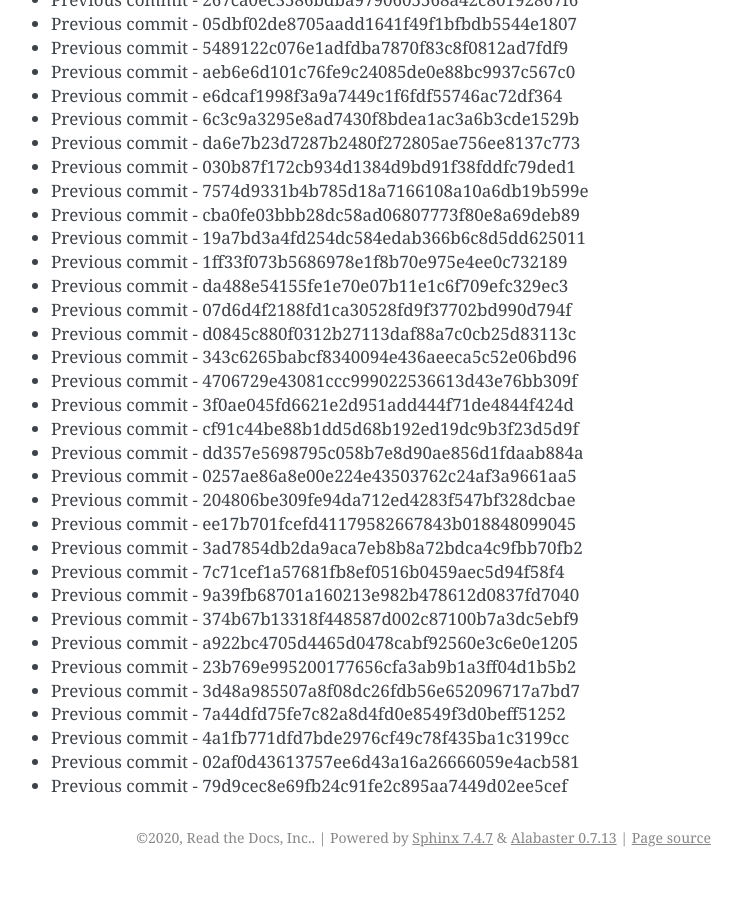
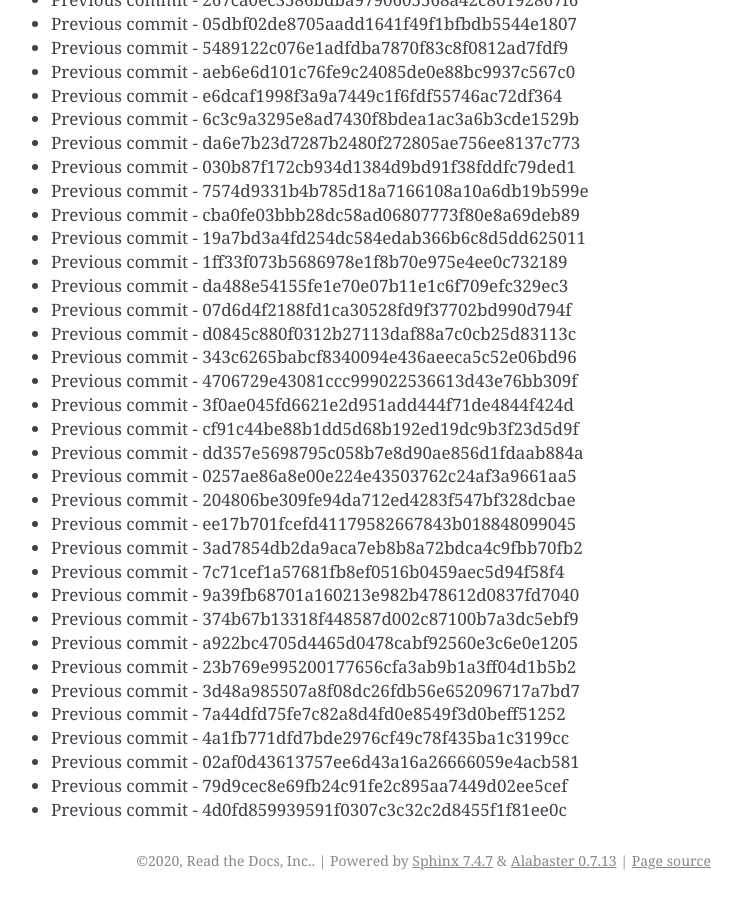
Before and after one commit to readthedocs/rtd-git-stresstest, a Sphinx documentation site: the page built from docs/updates.rst, in a window 1280 px wide and 900 px high, scrolled down 59124 px. Shown: the whole window, without its empty margins (399-1141 px from the left). Built offline with Sphinx 7.4.7, drawn with Linux system fonts in a browser that asks for light colours; before the commit the page ends 60001 px from its top, so only the background shows below that.

Commit message:
Generating commit from previous: 4d0fd859939591f0307c3c32c2d8455f1f81ee0c

```diff
--- a/docs/updates.rst
+++ b/docs/updates.rst
@@ -2516,3 +2516,4 @@ It can be tested for any performance characteristics.
 * Previous commit - 4a1fb771dfd7bde2976cf49c78f435ba1c3199cc
 * Previous commit - 02af0d43613757ee6d43a16a26666059e4acb581
 * Previous commit - 79d9cec8e69fb24c91fe2c895aa7449d02ee5cef
+* Previous commit - 4d0fd859939591f0307c3c32c2d8455f1f81ee0c
```
